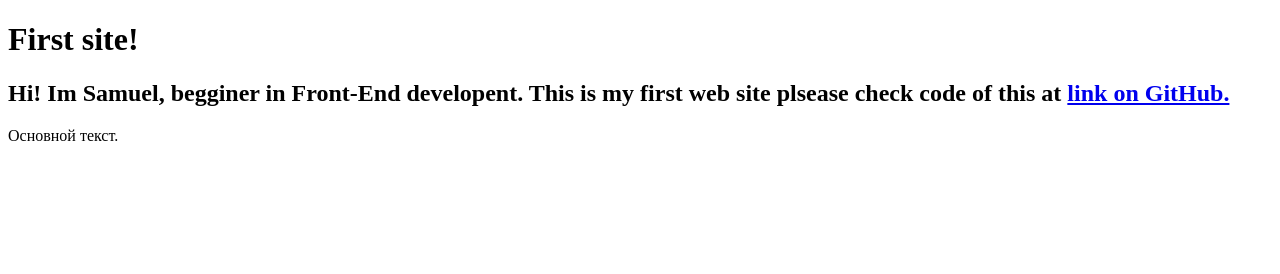
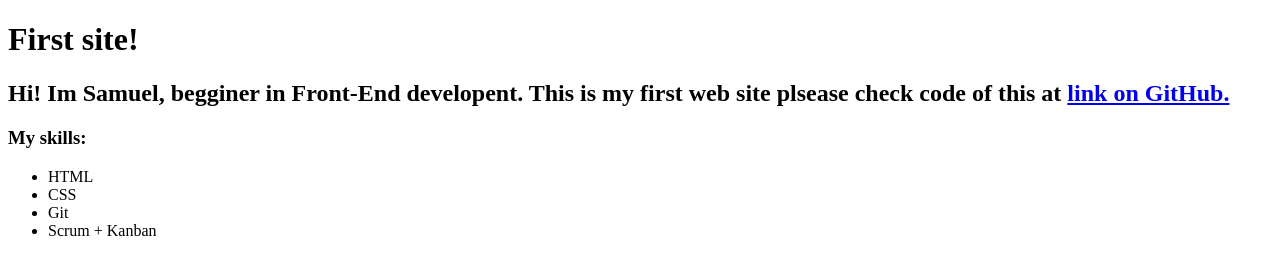
Before and after one commit to DucklingOfHope/DucklingOfHope.github.io, a plain HTML site: page index.html in a window 1280 px wide. Drawn offline with Linux system fonts and the light colour scheme.

Commit message:
Update index.html

```diff
--- a/index.html
+++ b/index.html
@@ -12,9 +12,15 @@
             </h2>
         </header>
         <article>
-            <p>Основной текст.</p>
+            <h3>My skills:</h3>
+            <ul>
+                <li>HTML</li>
+                <li>CSS</li>
+                <li>Git</li>
+                <li>Scrum + Kanban</li>
+            </ul>
         </article>
-        <footer>
-        </footer>
+    <footer>
+    </footer>
     </body>
 </html>
```
